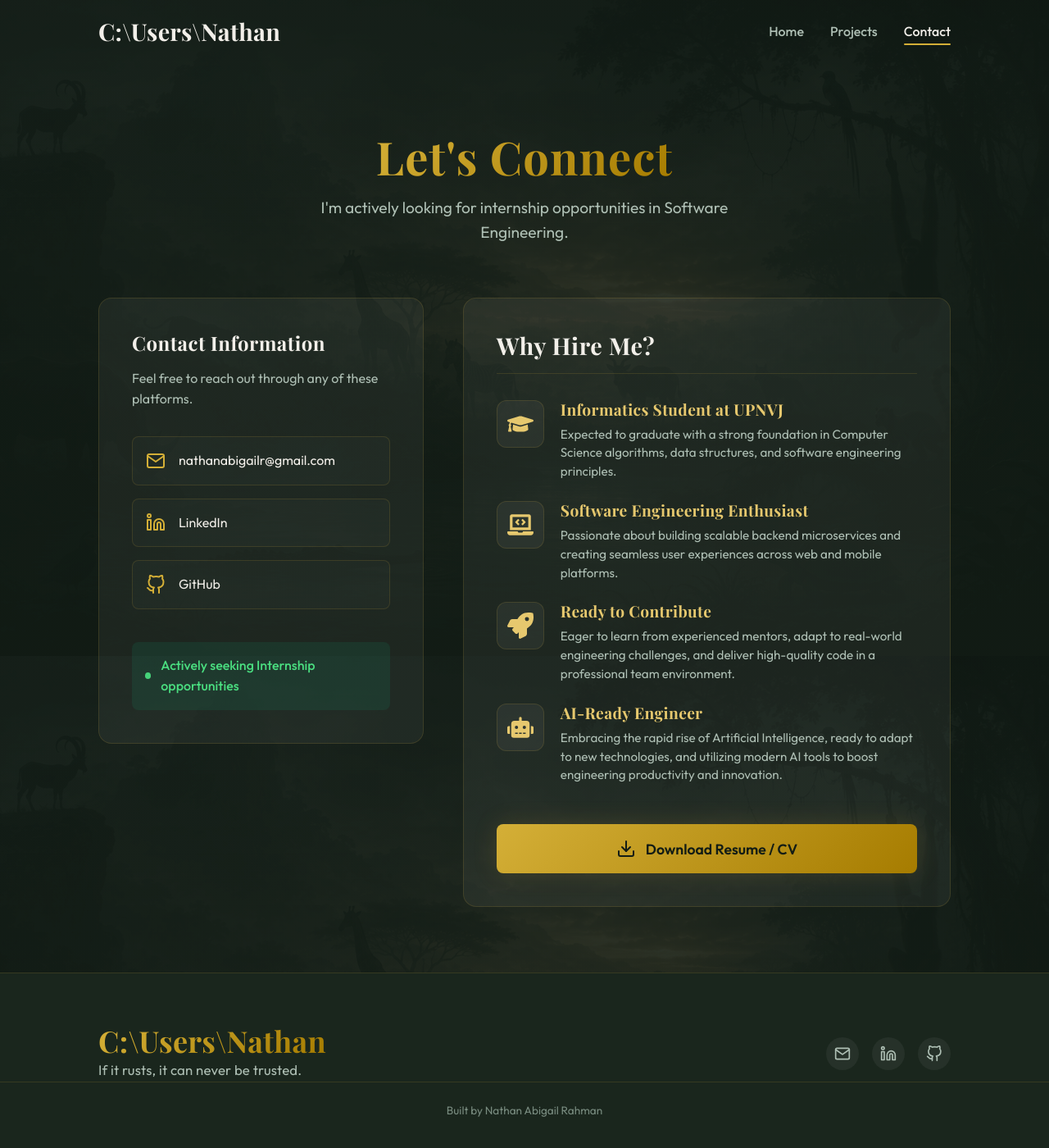
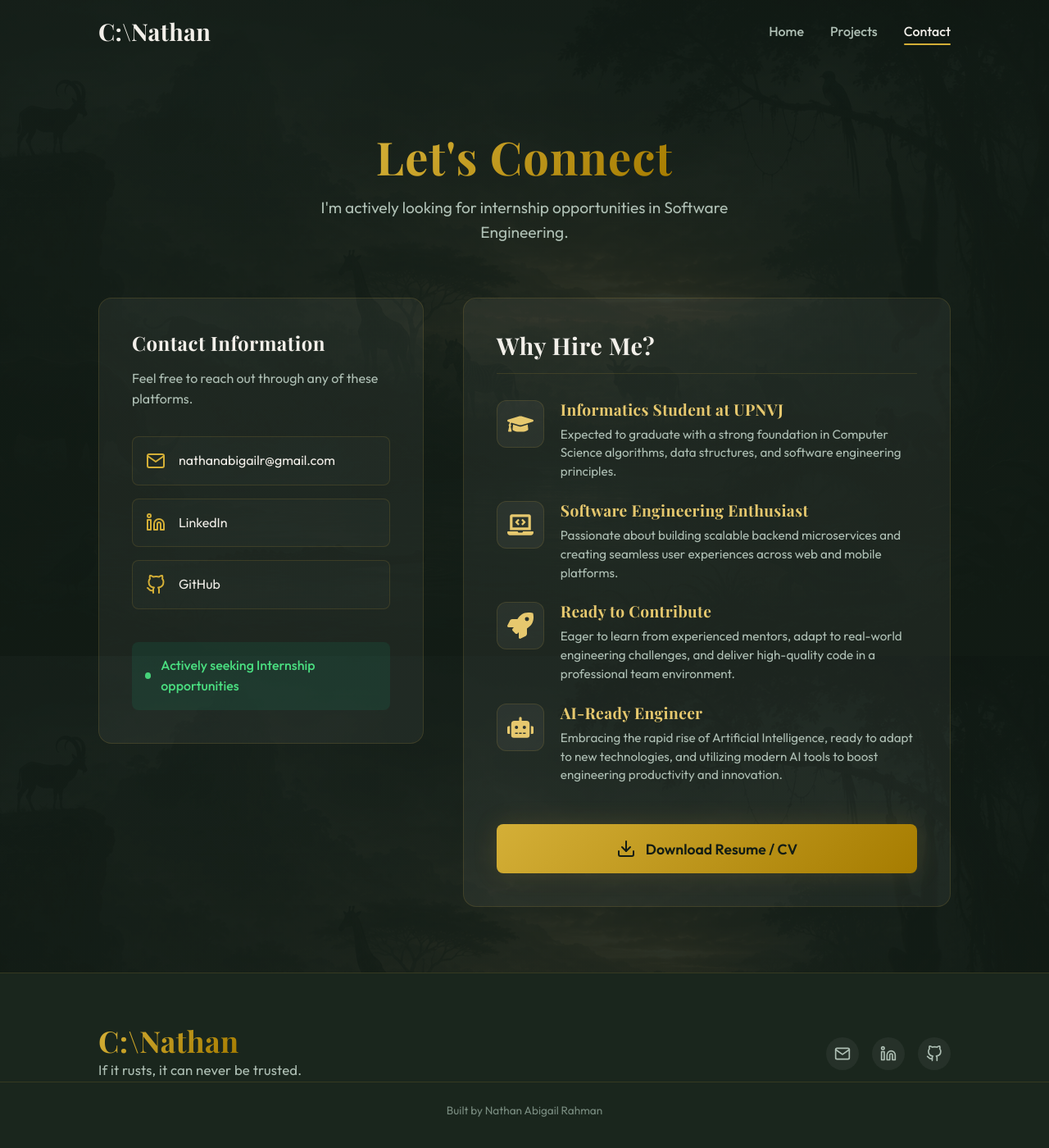
Before and after one commit to NathanPBJ/Portofolio, a React (Vite) app in the folder frontend/: page /contact in a window 1280 px wide. Shown: the top 1400 px of the page at 82% size. Built offline with nearby package versions, Linux system fonts and the light colour scheme; a web font is replaced by a local one.

Commit message:
Shorten brand path

```diff
--- a/frontend/index.html
+++ b/frontend/index.html
@@ -4,7 +4,7 @@
     <meta charset="UTF-8" />
     <link rel="icon" type="image/svg+xml" href="%BASE_URL%favicon.svg" />
     <meta name="viewport" content="width=device-width, initial-scale=1.0" />
-    <title>C:\Users\Nathan</title>
+    <title>C:\Nathan</title>
   </head>
   <body>
     <div id="root"></div>
--- a/frontend/src/components/Footer.jsx
+++ b/frontend/src/components/Footer.jsx
@@ -5,7 +5,7 @@ const Footer = () => {
         <footer className="footer">
             <div className="container footer-container">
                 <div className="footer-left">
-                    <h3 className="footer-logo text-gradient">C:\Users\Nathan</h3>
+                    <h3 className="footer-logo text-gradient">C:\Nathan</h3>
                     <p className="footer-tagline">If it rusts, it can never be trusted.</p>
                 </div>
 
--- a/frontend/src/components/Navbar.jsx
+++ b/frontend/src/components/Navbar.jsx
@@ -29,7 +29,7 @@ const Navbar = () => {
         <nav className={`navbar ${scrolled ? 'scrolled' : ''}`}>
             <div className="container nav-container">
                 <Link to="/" className="nav-logo" onClick={scrollToTop}>
-                    C:\Users\Nathan
+                    C:\Nathan
                 </Link>
 
                 <div className={`nav-links ${mobileMenuOpen ? 'active' : ''}`}>
--- a/frontend/src/components/Preloader.jsx
+++ b/frontend/src/components/Preloader.jsx
@@ -45,7 +45,7 @@ const Preloader = () => {
     return (
         <div className={`preloader-container ${isFinished ? 'slide-up' : ''}`}>
             <div className="preloader-content">
-                <h2 className="preloader-logo text-gradient">C:\Users\Nathan</h2>
+                <h2 className="preloader-logo text-gradient">C:\Nathan</h2>
             </div>
             <div className="preloader-bar-container">
                 <div className="preloader-bar" style={{ width: `${progress}%` }}></div>
```
